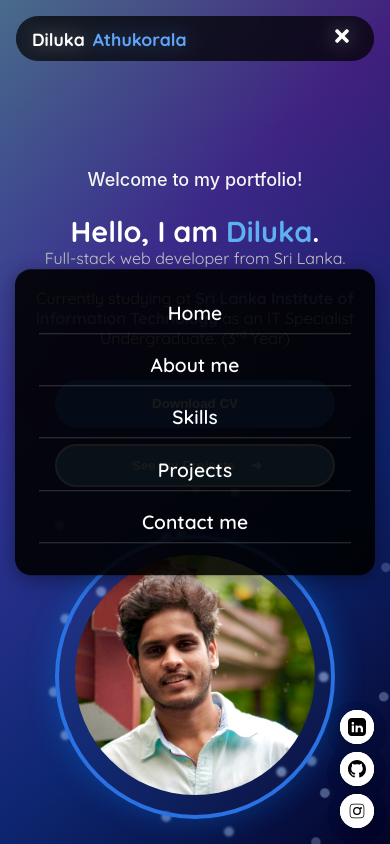
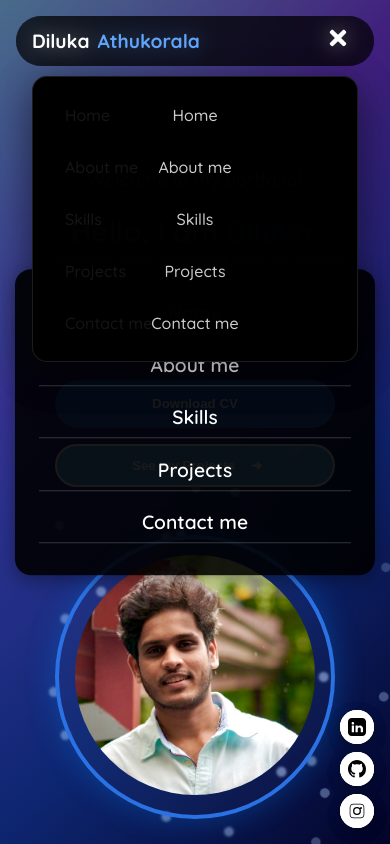
Before and after one commit to dilukaathukorala/My-Portfolio, a Next.js app: page / in a window 390 px wide. Both pictures are taken after a click on the element 342 px from the left and 38 px from the top of the page. Built offline with nearby package versions, Linux system fonts and the light colour scheme.

Commit message:
Update nav bar on mobile view

```diff
--- a/components/Header.js
+++ b/components/Header.js
@@ -74,7 +74,6 @@ export default function Header({
         {menuOpen ? <FaTimes /> : <FaBars />}
       </div>
 
-      {/* Only show the mobile nav when menuOpen is true */}
       {menuOpen && (
         <div className="mobile-nav">
           {Object.entries(navItems).map(([key, label]) => (
@@ -82,7 +81,7 @@ export default function Header({
               key={key}
               onClick={() => {
                 handleNavClick(key);
-                setMenuOpen(false); // Close the menu after clicking a link
+                setMenuOpen(false);
               }}
             >
               {label}
--- a/styles/Header.css
+++ b/styles/Header.css
@@ -87,6 +87,7 @@
   opacity: 0;
 }
 
+
 .tabs::before {
   content: '';
   position: absolute;
@@ -126,7 +127,7 @@
   display: flex;
   flex-direction: column;
   gap: 0.5rem;
-  z-index: 1001; /* Ensure the mobile nav appears above other elements */
+  z-index: 1001;
   animation: mobileSlideIn 0.3s ease-out;
   box-shadow: 0 10px 40px rgba(0, 0, 0, 0.3);
   border: 1px solid rgba(255, 255, 255, 0.1);
@@ -159,13 +160,12 @@
   }
 }
 
-/* For all screen sizes below 768px */
 @media (max-width: 768px) {
   .hero-header {
     top: 1rem;
     left: 1rem;
     right: 1rem;
-    height: 45px; /* Decrease height for mobile and tablet views */
+    height: 50px;
     background: rgba(0, 0, 0, 0.5);
     border-radius: 25px;
     backdrop-filter: blur(10px);
@@ -173,38 +173,20 @@
   }
 
   .hero-header .hero-name {
-    font-size: 1.1rem; /* Smaller font size for mobile and tablet views */
+    font-size: 1.2rem;
   }
 
   .tabs.desktop-nav {
     display: none;
   }
 
-  .tab {
-    font-size: 0.8rem; /* Smaller font size for tab links */
-    height: 25px; /* Decrease height for tabs */
-    width: 90px; /* Decrease width for tabs */
-  }
-
   .mobile-menu-icon {
     display: block;
-    font-size: 20px; /* Smaller menu icon for mobile/tablet */
-    padding: 6px; /* Adjust padding for mobile/tablet */
-  }
-
-  .mobile-nav {
-    display: none; /* Ensure the mobile nav is hidden when menuOpen is false */
-  }
-
-  .mobile-nav a {
-    font-size: 0.9rem; /* Smaller font size for mobile navigation links */
-    padding: 10px 14px; /* Adjust padding for mobile links */
   }
 }
 
-/* For screen sizes greater than or equal to 769px (desktop view remains unaffected) */
 @media (min-width: 769px) {
   .mobile-menu-icon {
-    display: none !important; /* Keep the menu icon hidden on desktop */
+    display: none !important;
   }
 }
```
